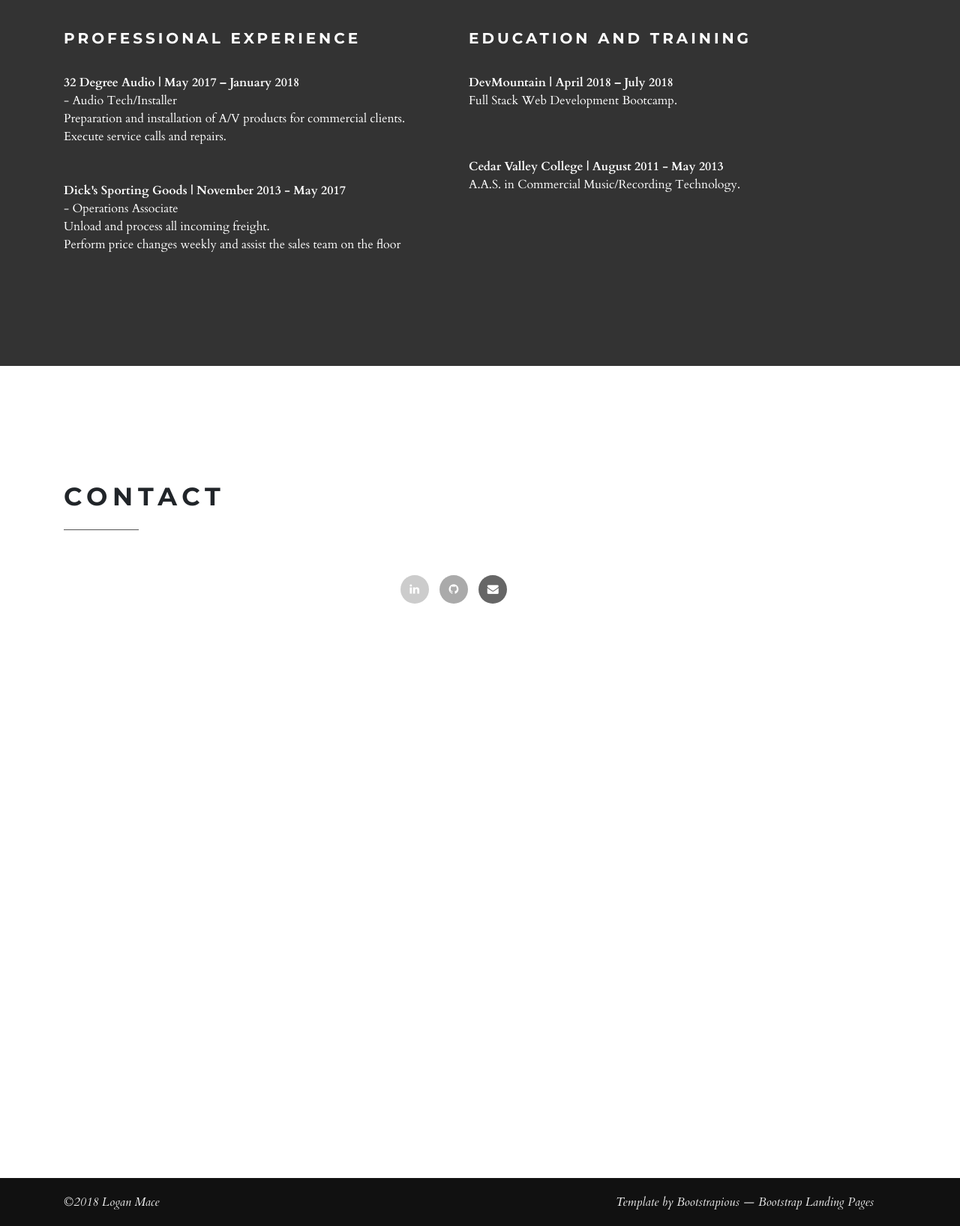
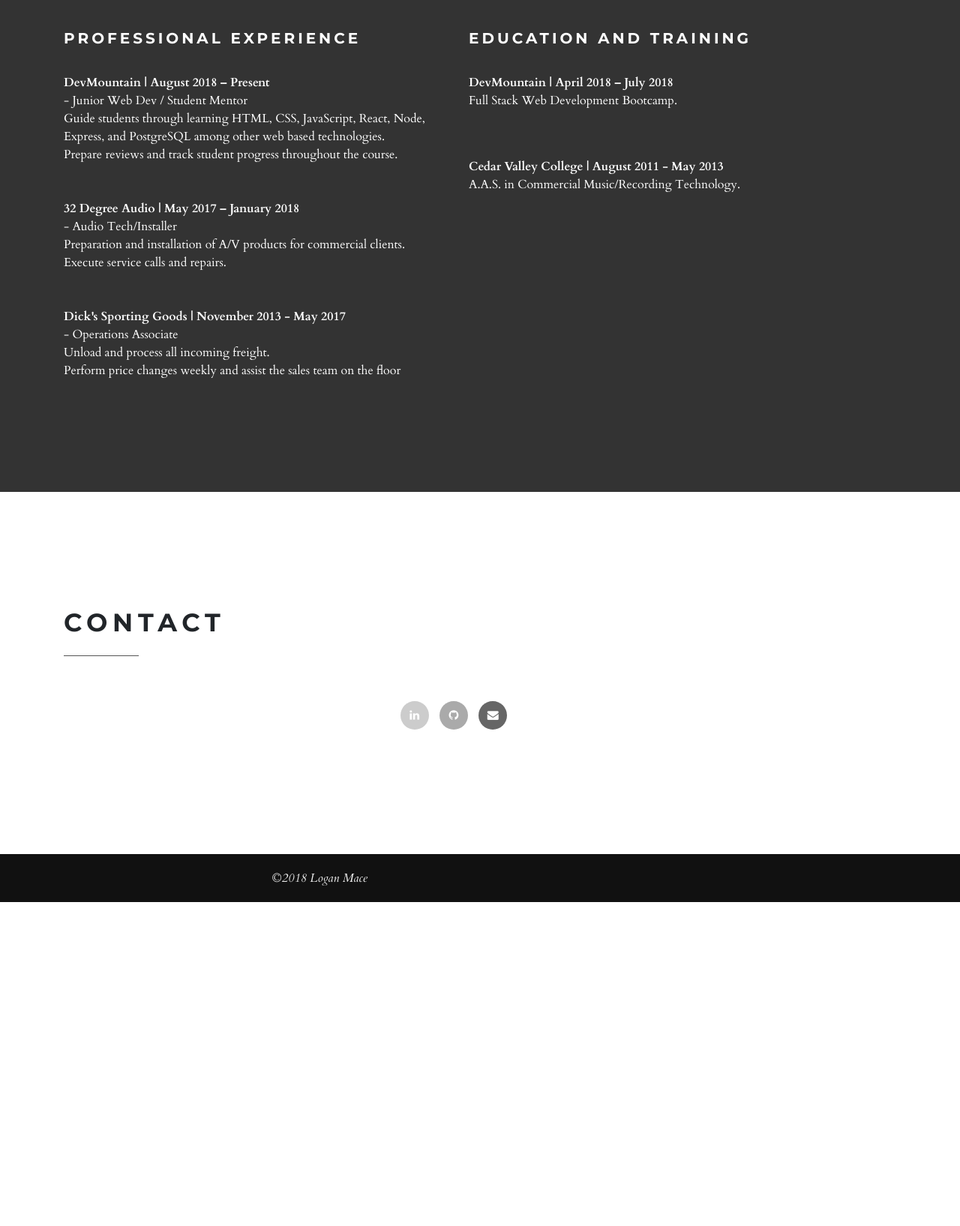
Before and after one commit to LoganMace/portfolio, a plain HTML site: page index.html in a window 1280 px wide. Shown: the part 3484-5119 px from the top of the page at 75% size. After the commit the page ends 4687 px from the top, so only its background shows below. Drawn offline with nearby package versions, Linux system fonts and the light colour scheme; some packages are replaced by stand-ins of ours.

Commit message:
fixed content

```diff
--- a/index.html
+++ b/index.html
@@ -3,7 +3,7 @@
   <head>
     <meta charset="utf-8">
     <meta http-equiv="X-UA-Compatible" content="IE=edge">
-    <title>Black And White Bootstrap Landing Page / Portfolio</title>
+    <title>Logan Mace</title>
     <meta name="description" content="">
     <meta name="viewport" content="width=device-width, initial-scale=1">
     <meta name="robots" content="all,follow">
@@ -212,6 +212,13 @@
                 <h5>Professional Experience</h5>
                 <br/>
                 <div>
+                  <strong>DevMountain | August 2018 – Present</strong> <br/>
+                    - Junior Web Dev / Student Mentor <br/>
+                    Guide students through learning HTML, CSS, JavaScript, React, Node, Express, and PostgreSQL among other web based technologies.<br>Prepare reviews and track student progress throughout the course.
+                </div>
+                <br/>
+                <br/>
+                <div>
                   <strong>32 Degree Audio | May 2017 – January 2018</strong> <br/>
                     - Audio Tech/Installer <br/>
                     Preparation and installation of A/V products for commercial clients. Execute service calls and repairs.
@@ -294,17 +301,16 @@
         </div>
       </div>
     </section>
-    <div id="map"></div>
+    <!-- <div id="map"></div> -->
     <footer style="background-color: #111;">
       <div class="container">
         <div class="row copyright">
           <div class="col-md-6">
             <p class="mb-md-0 text-center text-md-left">&copy;2018 Logan Mace</p>
           </div>
-          <div class="col-md-6">
+          <!-- <div class="col-md-6">
             <p class="credit mb-md-0 text-center text-md-right">Template by <a href="http://bootstrapious.com/landing-pages">Bootstrapious &mdash; Bootstrap Landing Pages</a></p>
-            <!-- Please do not remove the backlink to us. It is part of the licence conditions. Thanks for understanding :) -->
-          </div>
+          </div> -->
         </div>
       </div>
     </footer>
```
